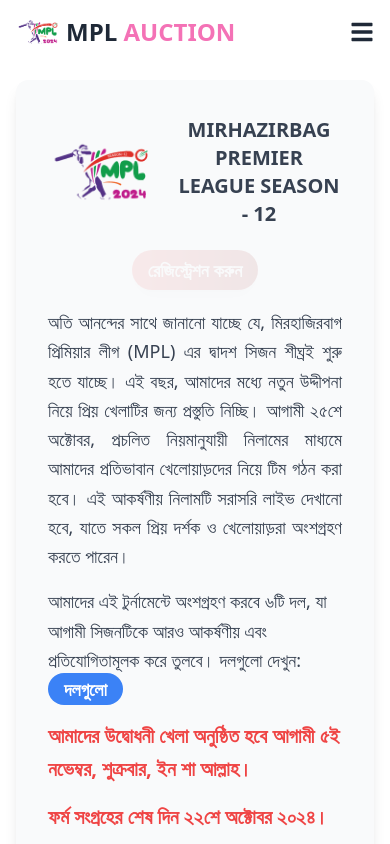
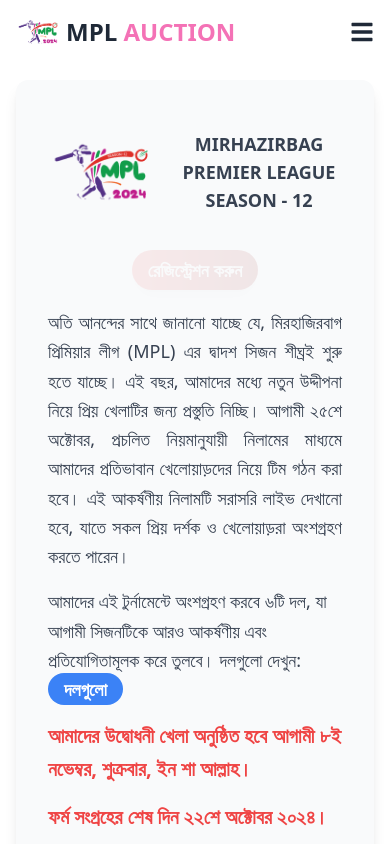
Before and after one commit to nhsuprim/MPL-Auction-Ui, a Next.js app: page / in a window 390 px wide. Shown: the top 844 px of the page. Built offline with nearby package versions, Linux system fonts and the light colour scheme.

Commit message:
home page updated

```diff
--- a/src/components/Home/Introduce/Introduct.tsx
+++ b/src/components/Home/Introduce/Introduct.tsx
@@ -14,7 +14,7 @@
                     height={120}
                     className=""
                 />
-                <h1 className="text-center text-xl sm:text-2xl lg:text-5xl font-bold text-gray-700">
+                <h1 className="text-center text-lg sm:text-xl lg:text-5xl font-bold text-gray-700">
                     MIRHAZIRBAG PREMIER LEAGUE SEASON - 12
                 </h1>
             </div>
@@ -48,7 +48,7 @@
             </p>
 
             <p className="text-xl leading-relaxed text-red-500 font-semibold mb-4">
-                আমাদের উদ্বোধনী খেলা অনুষ্ঠিত হবে আগামী ৫ই নভেম্বর, শুক্রবার, ইন
+                আমাদের উদ্বোধনী খেলা অনুষ্ঠিত হবে আগামী ৮ই নভেম্বর, শুক্রবার, ইন
                 শা আল্লাহ।
             </p>
 
```
